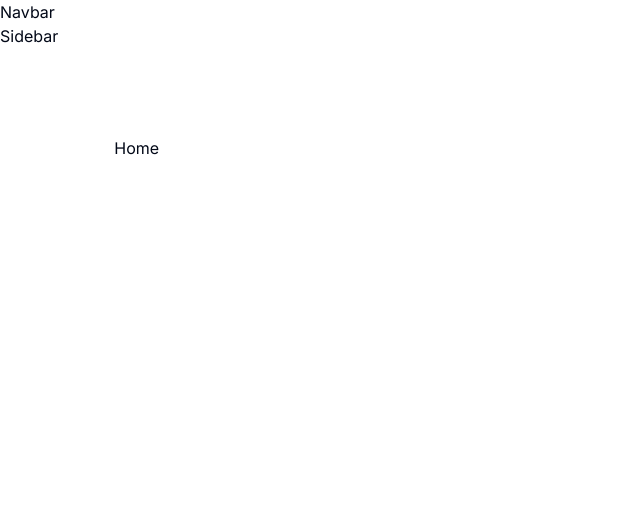
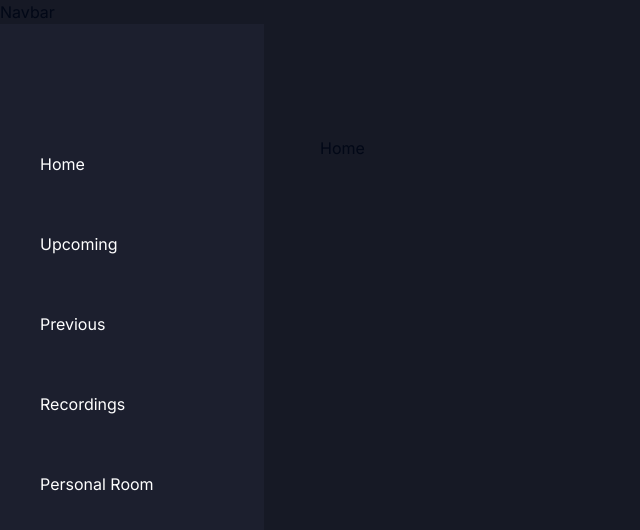
Before and after one commit to Sparrowan/nextjs-stream-meeting-platform, a Next.js app: page / in a window 1280 px wide. Shown: the top 530 px of the page, without its empty margins (0-640 px from the left). Built offline with nearby package versions, Linux system fonts and the light colour scheme.

Commit message:
added sidebar

```diff
--- a/app/(root)/(home)/layout.tsx
+++ b/app/(root)/(home)/layout.tsx
@@ -1,11 +1,13 @@
+import Navbar from "@/components/Navbar";
+import Sidebar from "@/components/Sidebar";
 import React, { ReactNode } from "react";
 
 const HomeLayout = ({ children }: { children: ReactNode }) => {
   return (
     <main className="relative">
-      Navbar
+      <Navbar />
       <div className="flex">
-        Sidebar
+      <Sidebar />
         <section className="flex min-h-screen flex-1 flex-col px-6 pb-6 pt-28 max-md:pb-14 sm:px-14">
           <div className="w-full">{children}</div>
         </section>
--- /dev/null
+++ b/components/Navbar.tsx
@@ -0,0 +1,9 @@
+import React from 'react'
+
+const Navbar = () => {
+  return (
+    <div>Navbar</div>
+  )
+}
+
+export default Navbar
--- /dev/null
+++ b/components/Sidebar.tsx
@@ -0,0 +1,39 @@
+"use client";
+
+import { sidebarLinks } from "@/constants";
+import { cn } from "@/lib/utils";
+import Link from "next/link";
+import { usePathname } from "next/navigation";
+import React from "react";
+
+const Sidebar = () => {
+  const pathName = usePathname();
+  return (
+    <section
+      className="sticky left-0 top-0 flex h-screen w-fit flex-col
+     justify-between bg-dark-1 p-6 pt-28 text-white max-sm:hidden lg:w-[264px]"
+    >
+      <div className="flex flex-col gap-6">
+        {sidebarLinks.map((link) => {
+          const isActive =
+            pathName === link.route || pathName.startsWith(link.route);
+
+          return (
+            <Link
+              href={link.route}
+              key={link.label}
+              className={cn(
+                "flex gap-4 items-center p-4 rounded-lg justify-start",
+                { "bg-blue-1": isActive }
+              )}
+            >
+              {link.label}
+            </Link>
+          );
+        })}
+      </div>
+    </section>
+  );
+};
+
+export default Sidebar;
--- /dev/null
+++ b/constants/index.ts
@@ -0,0 +1,28 @@
+export const sidebarLinks = [
+  {
+    imgURL: "/icons/Home.svg",
+    route: "/",
+    label: "Home",
+  },
+
+  {
+    imgURL: "/icons/upcoming.svg",
+    route: "/upcoming",
+    label: "Upcoming",
+  },
+  {
+    imgURL: "/icons/previous.svg",
+    route: "/previous",
+    label: "Previous",
+  },
+  {
+    imgURL: "/icons/Video.svg",
+    route: "/recordings",
+    label: "Recordings",
+  },
+  {
+    imgURL: "/icons/add-personal.svg",
+    route: "/personal-room",
+    label: "Personal Room",
+  },
+];
--- a/package.json
+++ b/package.json
@@ -12,7 +12,7 @@
     "@radix-ui/react-slot": "^1.1.0",
     "class-variance-authority": "^0.7.0",
     "clsx": "^2.1.1",
-    "lucide-react": "^0.427.0",
+    "lucide-react": "^0.436.0",
     "next": "14.2.5",
     "react": "^18",
     "react-dom": "^18",
--- a/tailwind.config.ts
+++ b/tailwind.config.ts
@@ -1,13 +1,13 @@
-import type { Config } from "tailwindcss"
+import type { Config } from "tailwindcss";
 
 const config = {
   darkMode: ["class"],
   content: [
-    './pages/**/*.{ts,tsx}',
-    './components/**/*.{ts,tsx}',
-    './app/**/*.{ts,tsx}',
-    './src/**/*.{ts,tsx}',
-	],
+    "./pages/**/*.{ts,tsx}",
+    "./components/**/*.{ts,tsx}",
+    "./app/**/*.{ts,tsx}",
+    "./src/**/*.{ts,tsx}",
+  ],
   prefix: "",
   theme: {
     container: {
@@ -19,6 +19,12 @@
     },
     extend: {
       colors: {
+        dark: {
+          1: "#1C1F2E",
+          2: "#161925",
+          3: "#252A41",
+          4: "#1E2757",
+        },
         border: "hsl(var(--border))",
         input: "hsl(var(--input))",
         ring: "hsl(var(--ring))",
@@ -75,6 +81,6 @@
     },
   },
   plugins: [require("tailwindcss-animate")],
-} satisfies Config
+} satisfies Config;
 
-export default config
+export default config;
```
Also changed, not shown: 1 other file (tests, documents, lock files or other folders).
